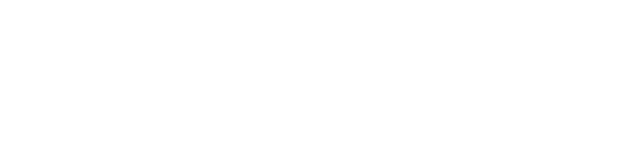
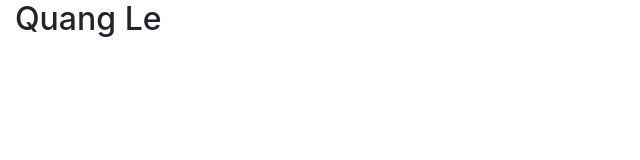
Before and after one commit to Q-Wrld97/Grade-Planalyzer, a plain HTML site: page HTML/QAboutMe.html in a window 1280 px wide. Shown: the whole page, without its empty margins (0-640 px from the left). Drawn offline with nearby package versions, Linux system fonts and the light colour scheme.

Commit message:
More folder changes

```diff
--- a/HTML/QAboutMe.html
+++ b/HTML/QAboutMe.html
@@ -12,6 +12,12 @@
 </head>
 <body>
 
+  <div class="container-fluid">
+    <h2>Quang Le</h2>
+  </div>
+
+
+
 <script src="https://cdnjs.cloudflare.com/ajax/libs/jquery/3.5.1/jquery.min.js"></script>
 <script src="https://cdnjs.cloudflare.com/ajax/libs/popper.js/1.16.1/umd/popper.min.js"></script>
 <script src="https://cdnjs.cloudflare.com/ajax/libs/twitter-bootstrap/4.6.0/js/bootstrap.min.js"></script>
```
Also changed, not shown: Asset/holder.txt (added), CSS/style.css (added).
